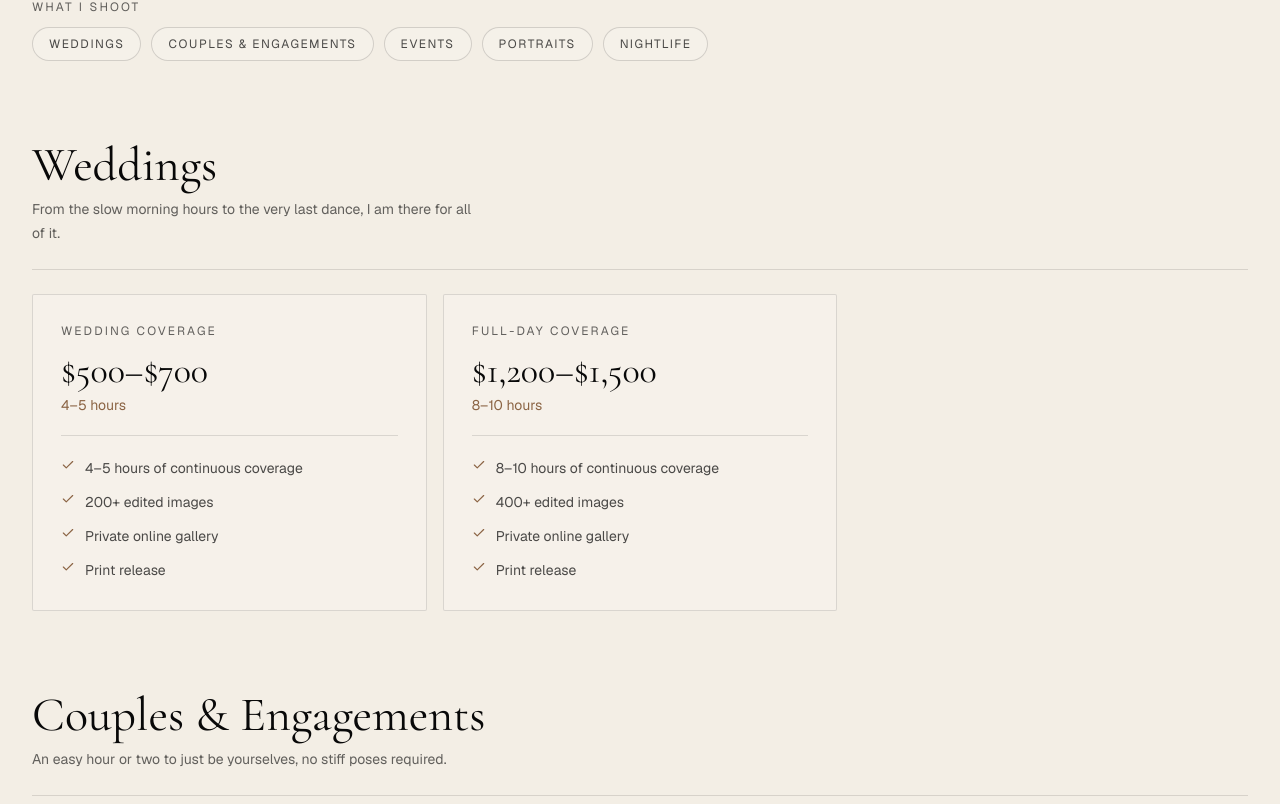
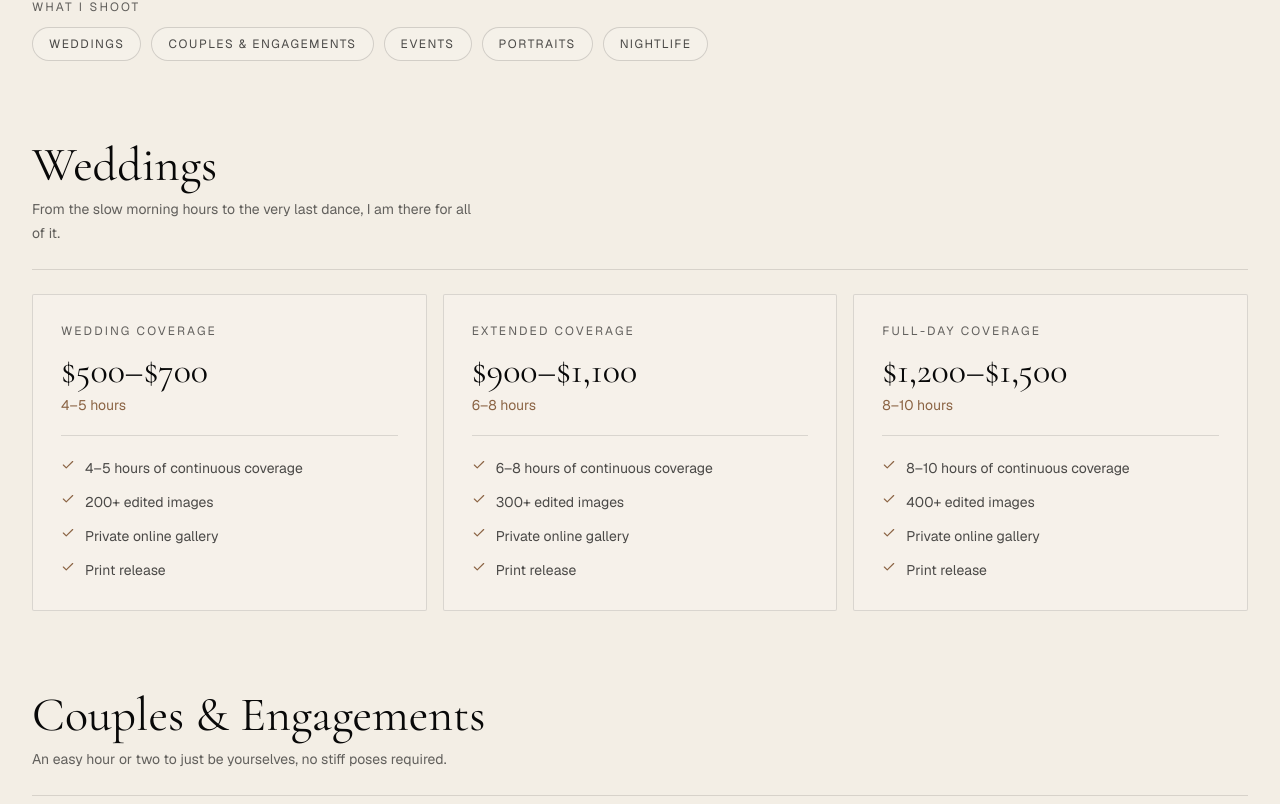
Before and after one commit to nhihadhassan/nhihad-hassan-photography, a Next.js app: page /pricing in a window 1280 px wide. Shown: the part 420-1224 px from the top of the page. Built offline with nearby package versions, Linux system fonts and the light colour scheme.

Commit message:
Add a 6-8 hour extended wedding coverage tier
Co-Authored-By: Claude Opus 4.7 <noreply@anthropic.com>

```diff
--- a/src/data/pricing.ts
+++ b/src/data/pricing.ts
@@ -43,6 +43,19 @@ export const pricingCategories: PricingCategory[] = [
         ],
         details:
           "Coverage paced to the day itself, from the quiet morning hours to the last song. Longer collections and full-day coverage are quoted on request.",
+      },
+      {
+        name: "Extended Coverage",
+        price: "$900–$1,100",
+        duration: "6–8 hours",
+        includes: [
+          "6–8 hours of continuous coverage",
+          "300+ edited images",
+          "Private online gallery",
+          "Print release",
+        ],
+        details:
+          "More of the day covered, from getting ready through the celebration, with time for the quiet moments in between.",
       },
       {
         name: "Full-Day Coverage",
```
